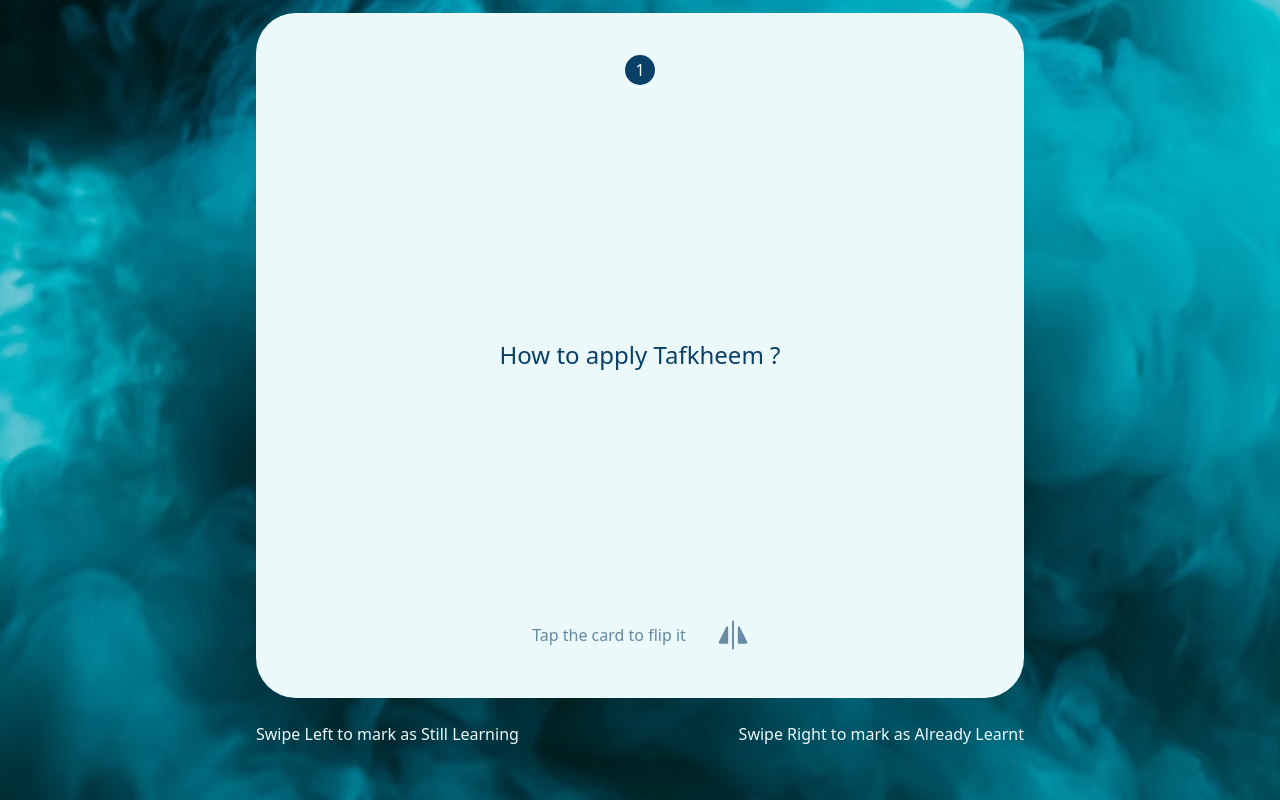
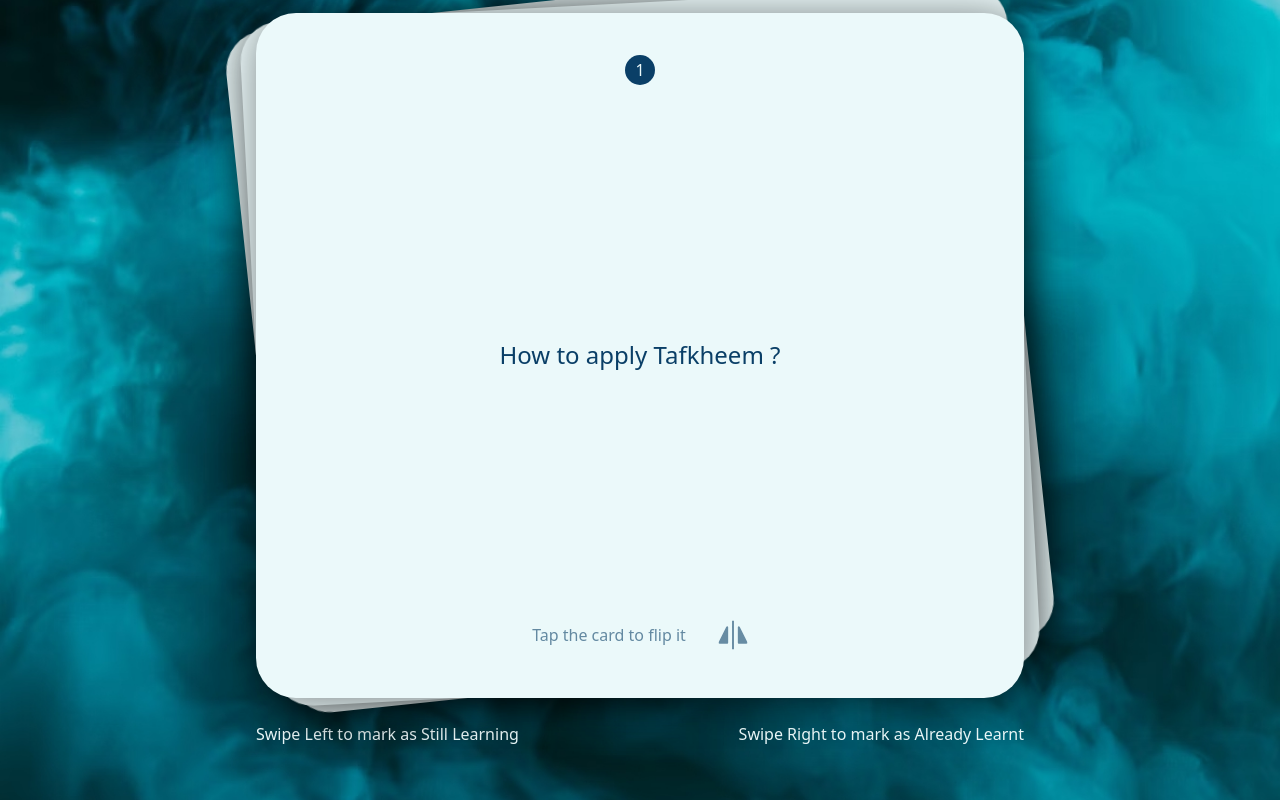
Before and after one commit to arsalan1004/Safwaat, a React (Vite) app in the folder Frontend/: page / in a window 1280 px wide. Built offline with nearby package versions, Linux system fonts and the light colour scheme.

Commit message:
Added Swipping the Card Functionality

```diff
--- a/Frontend/src/Components/FlashCraft/FlashCard/FlashCard.css
+++ b/Frontend/src/Components/FlashCraft/FlashCard/FlashCard.css
@@ -1,14 +1,34 @@
+/* FlashCard.css */
+
 #innerCard {
-
     transition: transform 1s;
     transform-style: preserve-3d;
- }
+  }
 
-#front, #back{
+  #front,
+  #back {
     backface-visibility: hidden;
     -webkit-backface-visibility: hidden;
+  }
+
+  #back {
+    transform: rotateY(180deg);
+  }
+
+  .flipped #innerCard {
+    transform: rotateY(180deg);
+  }
+
+  /* .blurred {
+    backdrop-filter: blur(4px);
+  } */
+
+
+
+  .card{
+    overflow: hidden;
+    transform: translateZ(calc(-20px * var(--i))) translateY(calc(-10px * var(--i))) rotate(calc(-3deg * var(--i)));
+    filter: drop-shadow(2px 2px 20px rgba(0,0,0,0.5));
+    cursor: pointer;
+    user-select: none;
 }
-
-#back{
-    transform: rotateY(180deg);
-}
--- a/Frontend/src/Components/FlashCraft/FlashCard/FlashCard.jsx
+++ b/Frontend/src/Components/FlashCraft/FlashCard/FlashCard.jsx
@@ -1,52 +1,125 @@
-import React, { useState } from 'react';
-import flipIcon from '../../../Assets/flip.svg';
+// FlashCard.jsx
+
+import React, { useState, useEffect, useRef } from 'react';
 import './FlashCard.css';
 import FlashCardFace from './FlashCardFace/FlashCardFace';
 
-const FlashCard = () => {
-  const data = {
-    front: 'How to apply Tafkheem ?',
-    back: 'Elevate the posterior tongue to the roof of the upper soft palate',
+const FlashCard = (props) => {
+
+  //flip functionality
+  const [flipped, setFlipped] = useState(false);
+  // const [blurred, setBlurred] = useState(true);
+
+
+  const flip = () => {
+    setFlipped(!flipped);
   };
 
-  const [rotation, setRotation] = useState(0);
 
-  const flip = () => {
-    setRotation(rotation + 180);
+  //swiping functionality
 
-    const card = document.querySelector('#innerCard');
-    card.style.transform = `rotateY(${rotation}deg)`;
+  const cardRef = useRef(null);
+  const startPointRef = useRef({ x: 0, y: 0 });
+  const offsetXRef = useRef(0);
+  const offsetYRef = useRef(0);
 
-  }
+  useEffect(() => {
+    const swiper = document.querySelector('#swiper');
+    const cards = swiper.querySelectorAll('.card:not(.dismissing)');
+    cards.forEach((card, index) => {
+        card.style.setProperty('--i', index);
+    });
 
-  return (
-
-<div className="h-screen bg-flashcraftBg bg-no-repeat bg-cover bg-center pt-[1%] overflow-hidden">
-
-    <div className="w-3/5 h-[87%] mx-auto my-0 cursor-pointer perspective-1000"
-         onClick={flip}>
-         {/* flashcard */}
-
-        <div className="h-full w-full text-center relative" id='innerCard'>
-
-
-          <FlashCardFace content={data.front} ids='front' />
-          <FlashCardFace content={data.back} ids='back' color='bg-primary-200' />
-
-
-        </div>
-
-    </div>
-
-    <div className='w-3/5 mx-auto mt-6 flex justify-between items-center'>
-        <p className='inline-block text-primary-100 text-shadow-lg'>Swipe Left to mark as Still Learning</p>
-        <p className='inline-block text-primary-100 text-shadow-lg' >Swipe Right to mark as Already Learnt</p>
-    </div>
+    cardRef.current = document.querySelector(`.card[data-number="${props.number}"]`);
 
 
 
-</div>
+    if (cardRef.current) {
+        cardRef.current.addEventListener('mousedown', mousedown);
+    }
 
+    return () => {
+        if (cardRef.current) {
+            cardRef.current.removeEventListener('mousedown', mousedown);
+        }
+    };
+}, [props.number]);
+
+const mousedown = (e) => {
+  e.stopPropagation();
+  const { clientX, clientY } = e;
+  startPointRef.current = { x: clientX, y: clientY };
+
+  cardRef.current.style.transition = '';
+  document.addEventListener('mousemove', handleMouseMove);
+  document.addEventListener('mouseup', handleMouseUp);
+};
+
+const handleMouseMove = (e) => {
+  if (!startPointRef.current) return;
+  const { clientX, clientY } = e;
+  offsetXRef.current = clientX - startPointRef.current.x;
+  offsetYRef.current = clientY - startPointRef.current.y;
+  const rotate = offsetXRef.current * 0.06;
+  cardRef.current.style.transform = `translate(${offsetXRef.current}px, ${offsetYRef.current}px) rotate(${rotate}deg)`;
+
+  if (Math.abs(offsetXRef.current) > window.innerWidth * 0.3) {
+      const direction = offsetXRef.current > 0 ? 1 : -1;
+      if (direction === 1) {
+
+          console.log('liked');
+      } else {
+          console.log('disliked');
+      }
+      dismiss(direction);
+  }
+};
+
+const handleMouseUp = () => {
+  startPointRef.current = { x: null, y: null };
+  document.removeEventListener('mousemove', handleMouseMove);
+  cardRef.current.style.transition = 'transform 0.5s';
+  cardRef.current.style.transform = '';
+};
+
+const dismiss = (direction) => {
+  startPointRef.current = { x: null, y: null };
+  document.removeEventListener('mouseup', handleMouseUp);
+  document.removeEventListener('mousemove', handleMouseMove);
+  cardRef.current.style.transition = 'transform 1s';
+  cardRef.current.style.transform = `translate(${direction * window.innerWidth}px, ${offsetYRef.current}px) rotate(${90 * direction}deg)`;
+  cardRef.current.classList.add('dismissing');
+
+  setTimeout(() => {
+      cardRef.current.remove();
+      props.onDismiss(props.number, direction); // Call the onDismiss callback with the direction
+  }, 1000);
+
+
+  // if(direction==1){
+  //     props.onLike();
+  // }else{
+  //     props.onDislike();
+  // }
+
+};
+
+
+  return (
+    // ${blurred ? 'blurred' : ''}
+    <div
+      className={`card absolute w-full h-full rounded-[40px] mb-10 cursor-pointer ${flipped ? 'flipped' : ''} `  }
+      data-number={props.number}
+      style={{ zIndex: props.zIndex }}
+      onMouseDown={mousedown}
+      onDragStart={(e) => e.preventDefault()}
+      onClick={flip}
+    >
+      <div className="h-full w-full text-center relative" id="innerCard">
+        <FlashCardFace content={props.front} ids="front" number={props.number}/>
+        <FlashCardFace content={props.back} ids="back" number={props.number} color="bg-primary-200" />
+      </div>
+    </div>
   );
 };
 
--- a/Frontend/src/Components/FlashCraft/FlashCard/FlashCardFace/FlashCardFace.jsx
+++ b/Frontend/src/Components/FlashCraft/FlashCard/FlashCardFace/FlashCardFace.jsx
@@ -4,11 +4,11 @@ import '../FlashCard.css';
 
 function FlashCardFace(props) {
   return (
-    <div className={`h-full w-full absolute rounded-[40px] bg-primary-100 overflow-hidden ${props.color} `} id={props.ids}>
+    <div className={`h-full w-full absolute bg-primary-100 overflow-hidden ${props.color} `} id={props.ids}>
 
       <div className="h-1/6 flex justify-center items-center">
         <div className="h-[30px] w-[30px] rounded-full bg-secondary text-primary-100 flex justify-center items-center">
-          1
+          {props.number + 1}
         </div>
       </div>
 
--- /dev/null
+++ b/Frontend/src/Components/FlashCraft/FlashCraft.css
@@ -0,0 +1,4 @@
+#swiper{
+    perspective-origin: center 50%;
+    transform-style: preserve-3d;
+}
--- a/Frontend/src/Components/FlashCraft/FlashCraft.jsx
+++ b/Frontend/src/Components/FlashCraft/FlashCraft.jsx
@@ -1,12 +1,56 @@
-import React from 'react'
-import FlashCard from './FlashCard/FlashCard'
+// FlashCraft.jsx
+
+import React, {useState} from 'react';
+import FlashCard from './FlashCard/FlashCard';
+import './FlashCraft.css';
 
 const FlashCraft = () => {
+  const data = [
+    {
+      front: 'How to apply Tafkheem ?',
+      back: 'Elevate the posterior tongue to the roof of the upper soft palate',
+    },
+    {
+      front: 'How to apply Tafkheem 2 ?',
+      back: 'Elevate the posterior tongue to the roof of the upper soft palate2',
+    },
+    {
+      front: 'How to apply Tafkheem 3?',
+      back: 'Elevate the posterior tongue to the roof of the upper soft palate3',
+    },
+
+  ];
+
+
+  const [likedCards, setLikedCards] = useState([]);
+  const [dislikedCards, setDislikedCards] = useState([]);
+
+  const handleCardDismiss = (number, direction) => {
+    if (direction === 1) {
+        setLikedCards((prevLikedCards) => [...prevLikedCards, number]);
+    } else {
+        setDislikedCards((prevDislikedCards) => [...prevDislikedCards, number]);
+    }
+  };
+
   return (
-    <>
-      <FlashCard />
-    </>
-  )
-}
+    <div className="h-screen bg-flashcraftBg bg-no-repeat bg-cover bg-center pt-[1%] overflow-hidden">
 
-export default FlashCraft
+      <div className="relative w-3/5 h-[87%] mx-auto my-0 rounded-[40px] perspective-1000" id='swiper'>
+        {data.map((obj, index) => (
+          <FlashCard key={index} front={obj.front} back={obj.back}
+              zIndex={data.length - index} number={index}  onDismiss={handleCardDismiss}/>
+        ))}
+      </div>
+
+
+      <div className="w-3/5 mx-auto mt-6 flex justify-between items-center">
+        <p className="inline-block text-primary-100 text-shadow-lg">Swipe Left to mark as Still Learning</p>
+        <p className="inline-block text-primary-100 text-shadow-lg">Swipe Right to mark as Already Learnt</p>
+      </div>
+
+    </div>
+  );
+};
+
+export default FlashCraft;
```
